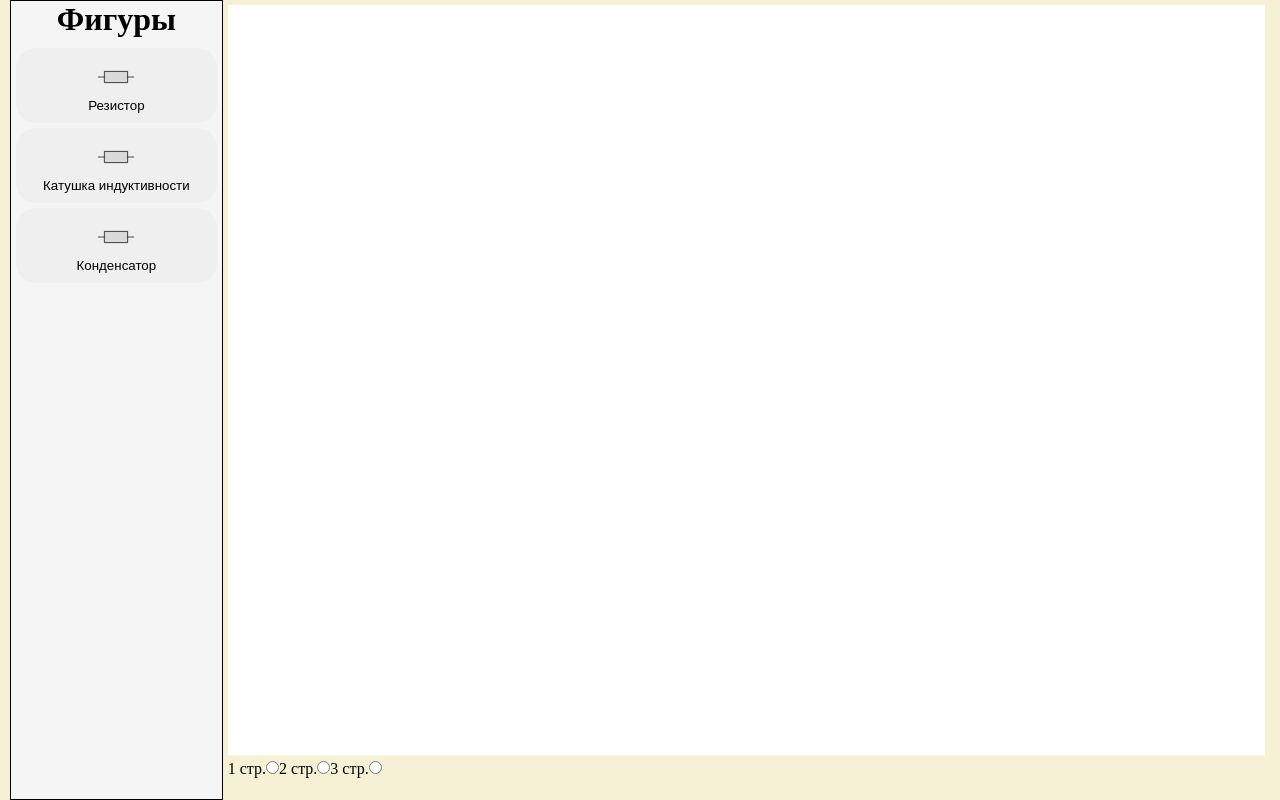
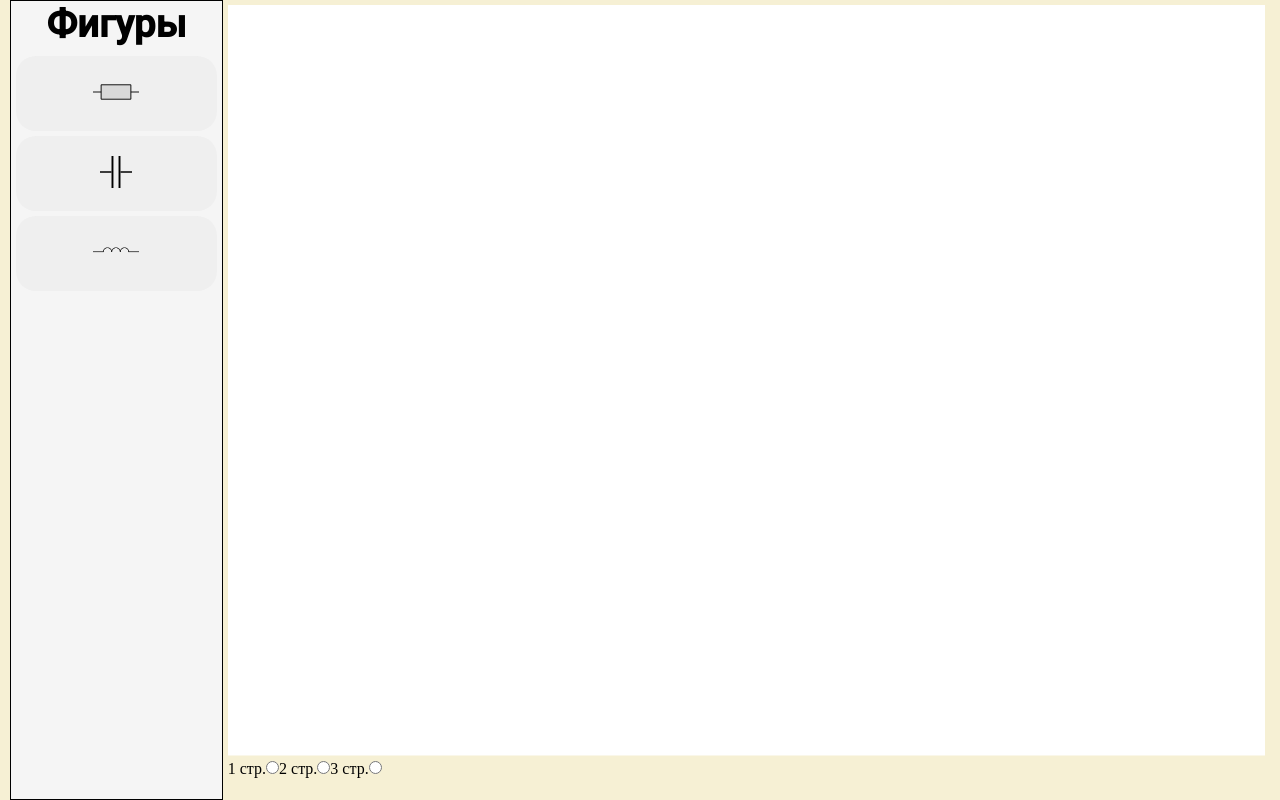
Before and after one commit to Nikita-Isaichenko/CircuitDesigner, a React (Create React App) app in the folder CircuitDesigner/ClientApp/: page / in a window 1280 px wide. Built offline with nearby package versions, Linux system fonts and the light colour scheme.

Commit message:
feature(ClientApp): добавлена возможность добавлять элементы на canvas

```diff
--- a/CircuitDesigner/ClientApp/public/index.css
+++ b/CircuitDesigner/ClientApp/public/index.css
@@ -1,3 +1,6 @@
+@import url('https://fonts.googleapis.com/css2?family=Roboto:wght@500&display=swap');
+
+
 * {
     margin: 0;
     padding: 0;
@@ -41,6 +44,8 @@ header {
 
 .panel h1 {
     text-align: center;
+    font-size: 3vw;
+    font-family: 'Roboto', sans-serif;
 }
 
 .listElements {
--- a/CircuitDesigner/ClientApp/src/AppRoutes.js
+++ b/CircuitDesigner/ClientApp/src/AppRoutes.js
@@ -1,4 +1,6 @@
 import Home from "./components/pages/Home";
+
+
 
 const AppRoutes = [
   {
--- /dev/null
+++ b/CircuitDesigner/ClientApp/src/components/elements/ButtonElement.jsx
@@ -0,0 +1,12 @@
+function ButtonElement(props) {
+    return (
+        <>
+            <button className="element" onClick={() => props.onClick(props.element)}>
+                {props.element}
+                {/* <div>{props.name}</div>         */}
+            </button>
+        </>
+    )
+}
+
+export default ButtonElement;
--- a/CircuitDesigner/ClientApp/src/components/elements/Canvas.jsx
+++ b/CircuitDesigner/ClientApp/src/components/elements/Canvas.jsx
@@ -1,9 +1,17 @@
-function Canvas() {
+import Resistor from "./Resistor";
+
+function Canvas(props) {
+
     return (
         <div className="canvas">
             <svg width="100%" height="95%" color="white">
                 <rect fill="white" width="100%" height="100%">
-
+                    <g>
+                    {props.listElements}
+                    <div>
+                    <Resistor width='100%' height='100%'></Resistor>
+                    </div>
+                    </g>
                 </rect>
             </svg>
             <form action="">
--- /dev/null
+++ b/CircuitDesigner/ClientApp/src/components/elements/Capacitor.jsx
@@ -0,0 +1,14 @@
+function Capacitor(props) {
+    return (
+        <>
+            <svg width={props.width} height={props.height} viewBox="0 0 50 50" fill="none">
+                <line y1="25" x2="18" y2="25" stroke="black" stroke-width="2" />
+                <line x1="19.5" y1="50" x2="19.5" y2="1.3113e-06" stroke="black" stroke-width="3" />
+                <line x1="30.5" y1="50" x2="30.5" y2="1.3113e-06" stroke="black" stroke-width="3" />
+                <line x1="32" y1="25" x2="50" y2="25" stroke="black" stroke-width="2" />
+            </svg>
+        </>
+    )
+}
+
+export default Capacitor;
--- a/CircuitDesigner/ClientApp/src/components/elements/Element.jsx
+++ /dev/null
@@ -1,14 +0,0 @@
-import resistor from "./img/resistor.svg"
-
-function Element(props) {
-    return (
-        <>
-            <button className="element">
-                <img src={resistor} alt="" width="36" height="36"/>
-                <div>{props.name}</div>
-            </button>
-        </>
-    )
-}
-
-export default Element;
--- /dev/null
+++ b/CircuitDesigner/ClientApp/src/components/elements/InductionCoil.jsx
@@ -0,0 +1,16 @@
+function InductionCoil(props) {
+    return (
+        <>
+            <svg width={props.width} height={props.height} viewBox="0 0 200 40" fill="none">
+                <path d="M157 20C157 17.3736 156.483 14.7728 155.478 12.3463C154.472 9.91982 152.999 7.71504 151.142 5.85786C149.285 4.00069 147.08 2.5275 144.654 1.52241C142.227 0.517315 139.626 -1.14805e-07 137 0C134.374 1.14805e-07 131.773 0.517316 129.346 1.52241C126.92 2.5275 124.715 4.00069 122.858 5.85787C121.001 7.71504 119.528 9.91982 118.522 12.3463C117.517 14.7728 117 17.3736 117 20L120.019 20C120.019 17.77 120.458 15.5619 121.312 13.5016C122.165 11.4414 123.416 9.56942 124.993 7.99258C126.569 6.41574 128.441 5.16492 130.502 4.31155C132.562 3.45817 134.77 3.01894 137 3.01894C139.23 3.01894 141.438 3.45817 143.498 4.31155C145.559 5.16492 147.431 6.41574 149.007 7.99258C150.584 9.56941 151.835 11.4414 152.688 13.5016C153.542 15.5619 153.981 17.77 153.981 20H157Z" fill="black" />
+                <path d="M120 20C120 17.3736 119.483 14.7728 118.478 12.3463C117.472 9.91982 115.999 7.71504 114.142 5.85786C112.285 4.00069 110.08 2.5275 107.654 1.52241C105.227 0.517315 102.626 -1.14805e-07 100 0C97.3736 1.14805e-07 94.7728 0.517316 92.3463 1.52241C89.9198 2.5275 87.715 4.00069 85.8579 5.85787C84.0007 7.71504 82.5275 9.91982 81.5224 12.3463C80.5173 14.7728 80 17.3736 80 20L83.013 20C83.013 17.7692 83.4524 15.5603 84.3061 13.4994C85.1598 11.4384 86.411 9.56579 87.9884 7.98841C89.5658 6.41102 91.4384 5.15977 93.4994 4.3061C95.5603 3.45242 97.7692 3.01304 100 3.01304C102.231 3.01304 104.44 3.45242 106.501 4.3061C108.562 5.15977 110.434 6.41102 112.012 7.98841C113.589 9.56579 114.84 11.4384 115.694 13.4994C116.548 15.5603 116.987 17.7692 116.987 20H120Z" fill="black" />
+                <path d="M83 20C83 17.3736 82.4827 14.7728 81.4776 12.3463C80.4725 9.91982 78.9993 7.71504 77.1421 5.85786C75.285 4.00069 73.0802 2.5275 70.6537 1.52241C68.2272 0.517315 65.6264 -1.14805e-07 63 0C60.3736 1.14805e-07 57.7728 0.517316 55.3463 1.52241C52.9198 2.5275 50.715 4.00069 48.8579 5.85787C47.0007 7.71504 45.5275 9.91982 44.5224 12.3463C43.5173 14.7728 43 17.3736 43 20L46.0203 20C46.0203 17.7702 46.4595 15.5622 47.3128 13.5021C48.1661 11.4421 49.4168 9.57024 50.9935 7.99353C52.5702 6.41682 54.4421 5.1661 56.5021 4.31279C58.5622 3.45948 60.7702 3.02028 63 3.02028C65.2298 3.02028 67.4378 3.45948 69.4979 4.31279C71.5579 5.1661 73.4298 6.41682 75.0065 7.99353C76.5832 9.57024 77.8339 11.4421 78.6872 13.5021C79.5405 15.5622 79.9797 17.7702 79.9797 20H83Z" fill="black" />
+                <line x1="46" y1="18.5" y2="18.5" stroke="black" stroke-width="3" />
+                <line x1="154" y1="18.5" x2="200" y2="18.5" stroke="black" stroke-width="3" />
+            </svg>
+
+        </>
+    )
+}
+
+export default InductionCoil;
--- a/CircuitDesigner/ClientApp/src/components/elements/ListCircuitElement.jsx
+++ b/CircuitDesigner/ClientApp/src/components/elements/ListCircuitElement.jsx
@@ -1,10 +1,14 @@
-import Element from "./Element";
+import ButtonElement from "./ButtonElement";
+import Resistor from "./Resistor";
+import Capacitor from "./Capacitor";
+import InductionCoil from "./InductionCoil";
 
-const items = ["Резистор", "Катушка индуктивности", "Конденсатор",]
+const items = ["Резистор", "Конденсатор", "Катушка индуктивности"]
+const elements = [<Resistor width='46' height='32'/>, <Capacitor width='46' height='32'/>, <InductionCoil width='46' height='32'/>]
 
 function ListCircuitElement() {
-    const listItems = items.map(item =>
-        <Element name={item}></Element>
+    const listItems = elements.map((item, index) =>
+        <ButtonElement name={items[index]} element={item}></ButtonElement>
         )
 
     return (
--- a/CircuitDesigner/ClientApp/src/components/elements/Panel.jsx
+++ b/CircuitDesigner/ClientApp/src/components/elements/Panel.jsx
@@ -1,10 +1,18 @@
-import ListCircuitElement from "./ListCircuitElement";
+import ButtonElement from "./ButtonElement";
+
 
 function Panel(props) {
+
+    const listElements = props.listElements.map((element, index) =>
+        <ButtonElement key={index} element={element} onClick={props.handleForButton}></ButtonElement>
+    )
+
     return (
         <div className="panel">
             <h1>{props.title}</h1>
-            <ListCircuitElement />
+            <div className="listElements">
+                {listElements}
+            </div>
         </div>
     )
 }
--- /dev/null
+++ b/CircuitDesigner/ClientApp/src/components/elements/Resistor.jsx
@@ -0,0 +1,11 @@
+
+function Resistor(props) {
+    return (
+            <svg width={props.width} height={props.height} viewBox="0 0 150 50" fill="none">
+                <path d="M0 25L150 25" stroke="black" stroke-width="3" />
+                <path d="M26.5 1.5H123.5V48.5H26.5V1.5Z" fill="#D9D9D9" stroke="black" stroke-width="3" />
+            </svg>
+    )
+}
+
+export default Resistor;
--- a/CircuitDesigner/ClientApp/src/components/pages/Home.jsx
+++ b/CircuitDesigner/ClientApp/src/components/pages/Home.jsx
@@ -1,13 +1,33 @@
+import Resistor from "../elements/Resistor"
+import Capacitor from "../elements/Capacitor";
+import InductionCoil from "../elements/InductionCoil";
 import Panel from "../elements/Panel";
 import Canvas from "../elements/Canvas";
+import { useState } from "react";
+
+const initData = [
+    <Resistor width='46' height='32' />,
+    <Capacitor width='46' height='32' />,
+    <InductionCoil width='46' height='32' />
+]
 
 function Home(){
+
+    const [elements, setElements] = useState(initData);
+
+    const handleClick = (element) => {
+        console.log(elements)
+        const newElements = [...elements]
+        newElements.push(element);
+        setElements(newElements);
+    }
+
     return (
         <>
-           {/* <header><h1 className="title">Circuit Designer</h1></header> */}
+
             <div className="container">
-                <Panel title="Фигуры"/>
-                <Canvas/>
+                <Panel title="Фигуры" listElements={initData} handleForButton={handleClick}/>
+                <Canvas listElements={elements}/>
             </div>
         </>
     )
--- a/CircuitDesigner/ClientApp/src/index.js
+++ b/CircuitDesigner/ClientApp/src/index.js
@@ -12,7 +12,7 @@ const root = createRoot(rootElement);
 
 root.render(
   <BrowserRouter basename={baseUrl}>
-    <App />
+      <App />
   </BrowserRouter>);
 
 serviceWorkerRegistration.unregister();
```
Also changed, not shown: CircuitDesigner/ClientApp/src/components/elements/img/resistor.svg (deleted).
